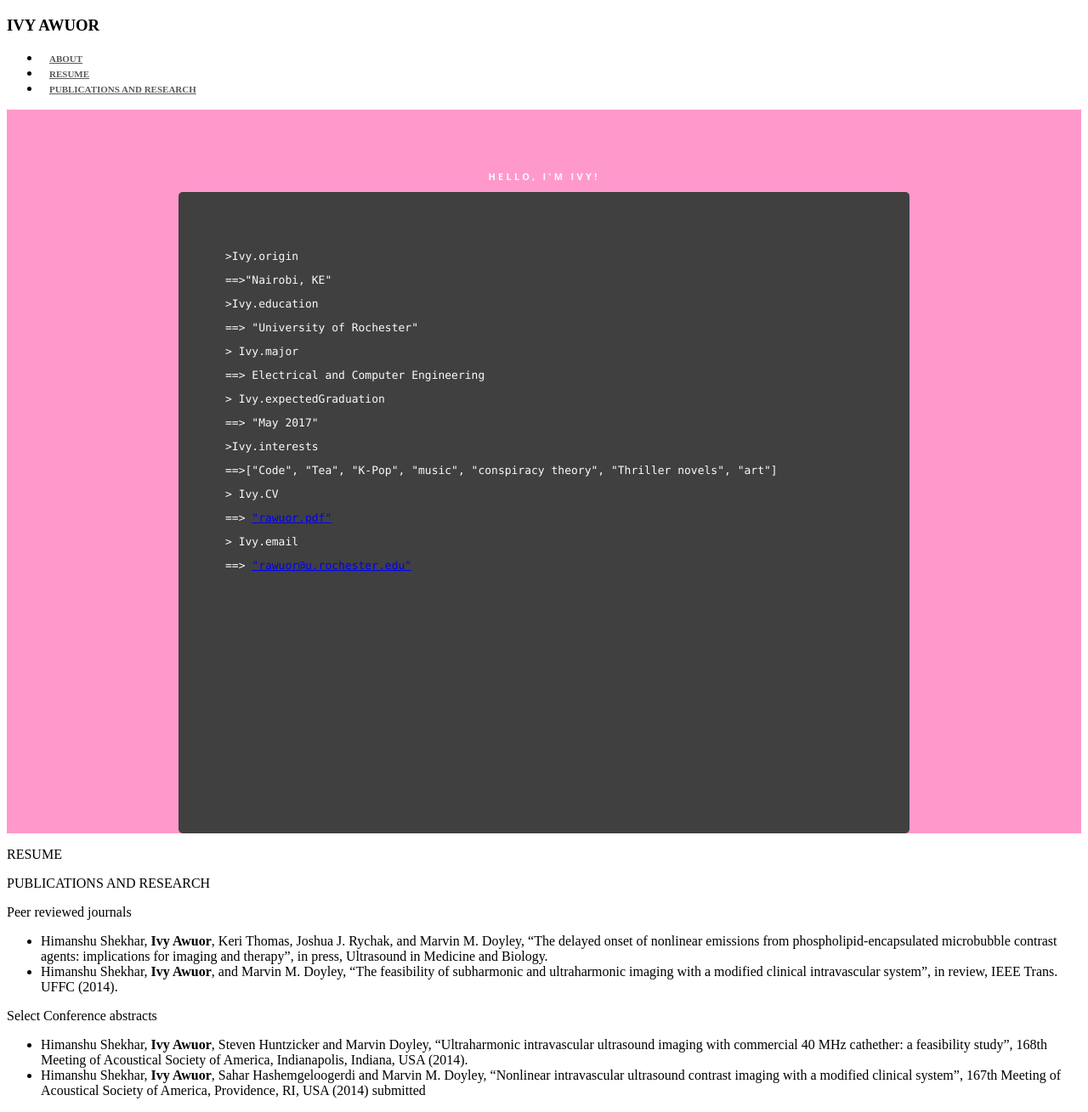
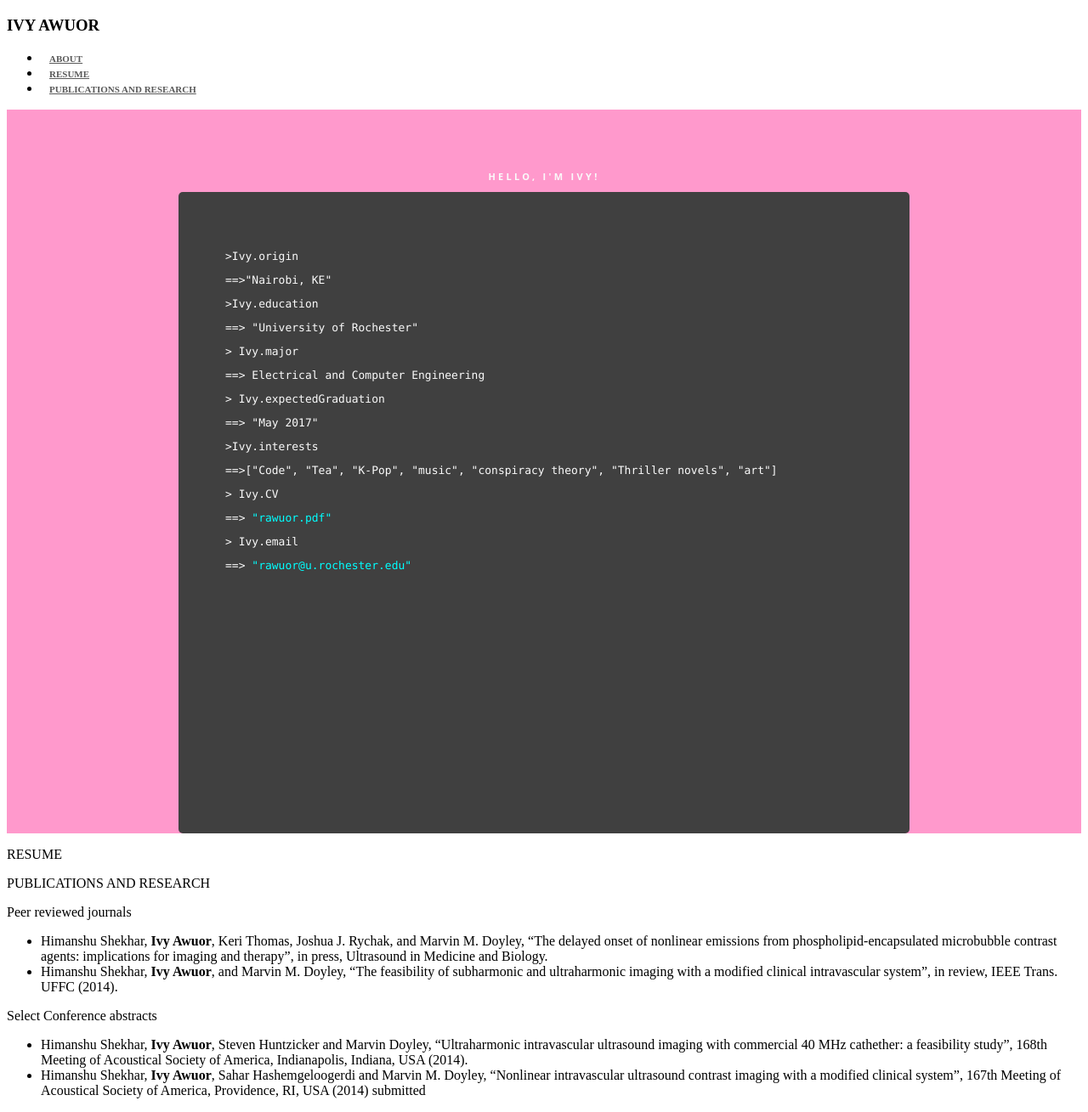
Before and after one commit to rawuor/rawuor.github.io, a Jekyll site: the page index.html, which Jekyll copies as it is, in a window 1280 px wide. Shown: the whole page at 85% size. Built offline with Jekyll 4.4.1, drawn with Linux system fonts in a browser that asks for light colours.

Commit message:
Update default.css

```diff
--- a/css/default.css
+++ b/css/default.css
@@ -59,3 +59,12 @@
  font-size:13px;
  color:#fafafa;
 }
+
+.about_content a{
+  text-decoration:none;
+  color:#00ffff;
+}
+
+.about_content a:hoover{
+  text-decoration:underline;
+}
```
